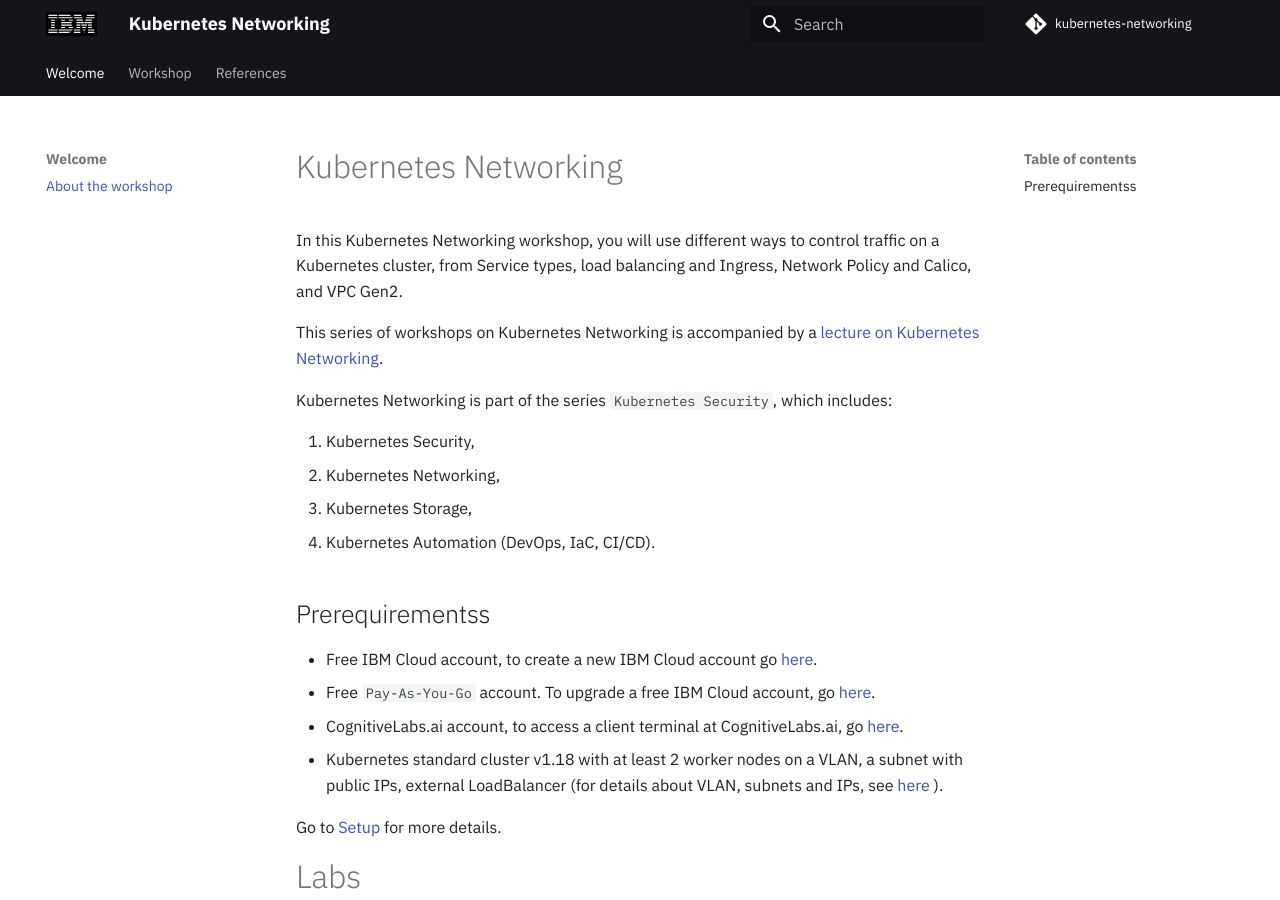
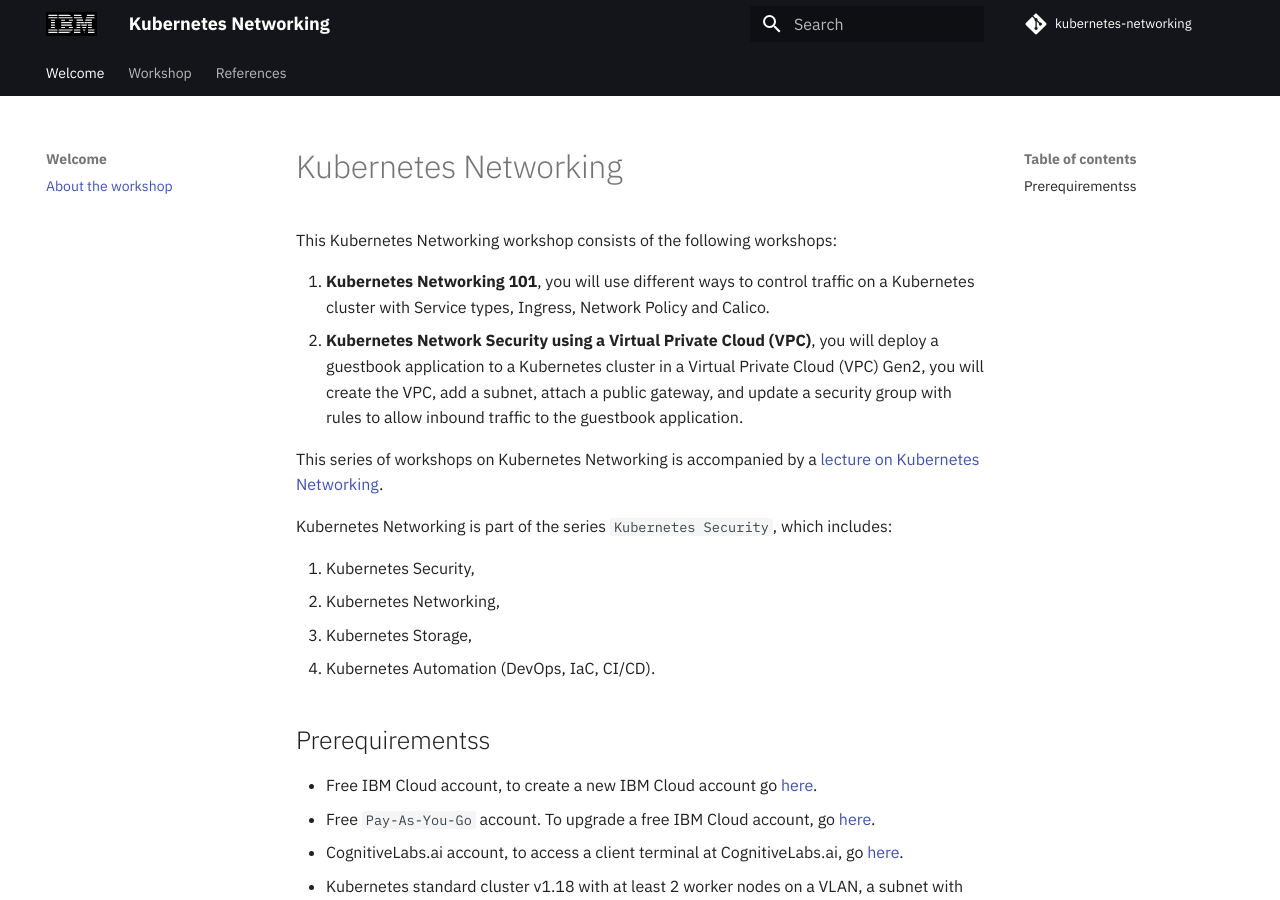
Before and after one commit to IBM/kubernetes-networking, an MkDocs documentation site: the page built from docs/README.md, in a window 1280 px wide and 900 px high. Built offline with MkDocs 1.6.1 and Material for MkDocs 9.7.7, drawn with Linux system fonts in a browser that asks for light colours; comment, search, counter and statistics services are not loaded.

Commit message:
update description

```diff
--- a/docs/README.md
+++ b/docs/README.md
@@ -1,6 +1,9 @@
 # Kubernetes Networking
 
-In this Kubernetes Networking workshop, you will use different ways to control traffic on a Kubernetes cluster, from Service types, load balancing and Ingress, Network Policy and Calico, and VPC Gen2.
+This Kubernetes Networking workshop consists of the following workshops:
+
+1. **Kubernetes Networking 101**, you will use different ways to control traffic on a Kubernetes cluster with Service types, Ingress, Network Policy and Calico.
+2. **Kubernetes Network Security using a Virtual Private Cloud (VPC)**, you will deploy a guestbook application to a Kubernetes cluster in a Virtual Private Cloud (VPC) Gen2, you will create the VPC, add a subnet, attach a public gateway, and update a security group with rules to allow inbound traffic to the guestbook application.
 
 This series of workshops on Kubernetes Networking is accompanied by a [lecture on Kubernetes Networking](https://raw.githubusercontent.com/remkohdev/kubernetes-networking/master/pdf/KubernetesNetworking-Lecture.pdf).
 
```
